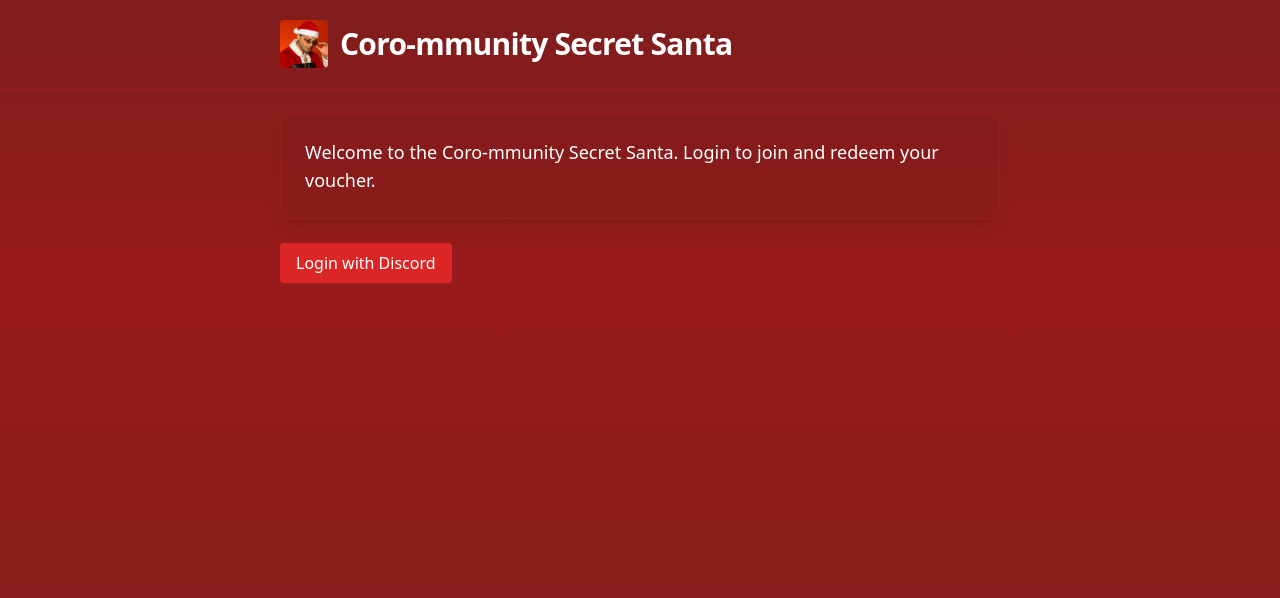
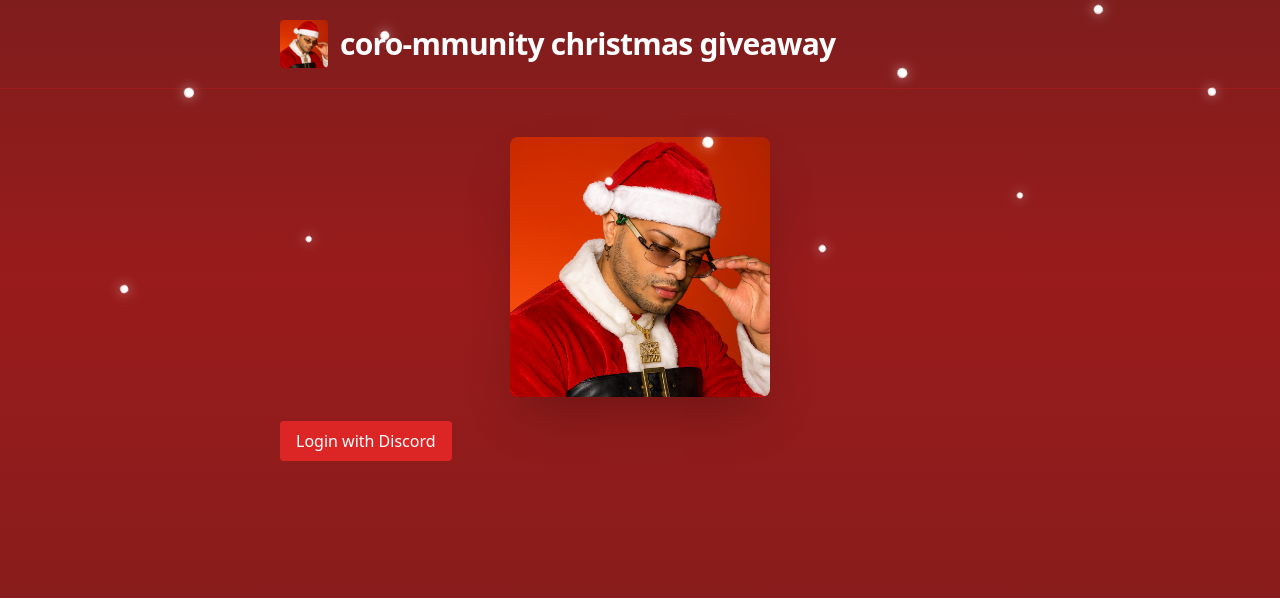
Before and after one commit to pontusproteus/coro_gift, a Next.js app: page / in a window 1280 px wide. Shown: the top 598 px of the page. Built offline with nearby package versions, Linux system fonts and the light colour scheme; no server answers.

Commit message:
changing

```diff
--- a/src/app/globals.css
+++ b/src/app/globals.css
@@ -21,3 +21,36 @@ html, body {
 .btn-secondary {
   @apply bg-emerald-600 hover:bg-emerald-700 text-white font-medium px-4 py-2 rounded;
 }
+
+.btn-cta {
+  @apply bg-red-600 hover:bg-red-700 text-white font-semibold px-6 py-3 rounded-xl shadow-lg text-xl;
+}
+
+.snow {
+  position: fixed;
+  inset: 0;
+  pointer-events: none;
+  z-index: 50;
+}
+
+.snow .flake {
+  position: absolute;
+  top: -10vh;
+  left: var(--x);
+  width: var(--size);
+  height: var(--size);
+  background: radial-gradient(circle at 30% 30%, #fff 0%, #fff 60%, rgba(255,255,255,0.85) 60%, rgba(255,255,255,0.85) 100%);
+  border-radius: 9999px;
+  filter: drop-shadow(0 0 6px rgba(255,255,255,0.6));
+  animation-name: snowDown;
+  animation-duration: var(--duration);
+  animation-timing-function: linear;
+  animation-iteration-count: infinite;
+  animation-delay: var(--delay);
+}
+
+@keyframes snowDown {
+  0% { transform: translateY(-10vh) translateX(0) rotate(0deg); opacity: 0; }
+  10% { opacity: 1; }
+  100% { transform: translateY(110vh) translateX(10vw) rotate(360deg); opacity: 1; }
+}
--- a/src/app/layout.tsx
+++ b/src/app/layout.tsx
@@ -5,11 +5,14 @@ import Image from 'next/image'
 export default function RootLayout({ children }: { children: ReactNode }) {
   return (
     <html lang="en">
+      <head>
+        <title>coro-mmunity christmas giveaway</title>
+      </head>
       <body className="min-h-screen brand-gradient text-white">
         <header className="border-b border-red-700/40">
           <div className="max-w-3xl mx-auto px-6 py-5 flex items-center gap-3">
-            <Image src="/santa-coro.png" alt="Coro-mmunity Secret Santa" width={48} height={48} className="rounded" />
-            <h1 className="text-2xl md:text-3xl font-semibold tracking-tight">Coro-mmunity Secret Santa</h1>
+            <Image src="/santa-coro.png" alt="coro-mmunity christmas giveaway" width={48} height={48} className="rounded" />
+            <h1 className="text-2xl md:text-3xl font-semibold tracking-tight">coro-mmunity christmas giveaway</h1>
           </div>
         </header>
         <main className="max-w-3xl mx-auto p-6">
--- a/src/app/page.tsx
+++ b/src/app/page.tsx
@@ -1,26 +1,45 @@
 import Link from 'next/link'
 import { getServerSession } from 'next-auth'
 import { authOptions } from '@/lib/auth'
+import Image from 'next/image'
 
 export default async function Page() {
   const session = await getServerSession(authOptions)
   return (
     <div className="space-y-6">
-      <div className="card p-6">
-        <p className="text-lg">Welcome to the Coro-mmunity Secret Santa. Login to join and redeem your voucher.</p>
+      <div className="flex flex-col items-center justify-center gap-4 pt-6">
+        <Image src="/santa-coro.png" alt="coro-mmunity christmas giveaway" width={260} height={260} className="rounded-lg shadow-2xl" />
       </div>
       {!session && (
         <a href="/api/auth/signin/discord" className="inline-block btn-primary">Login with Discord</a>
       )}
       {session && (
-        <div className="space-x-3">
-          <Link href="/redeem" className="underline">Redeem voucher</Link>
+        <>
+        <div className="flex justify-center">
+          <Link href="/redeem" className="btn-cta">Secure the bag</Link>
+        </div>
+        <div className="space-x-3 text-center pt-2">
           {session.user && (session.user as any).isAdmin && (
             <Link href="/admin" className="underline">Admin</Link>
           )}
           <a href="/api/auth/signout" className="underline">Logout</a>
         </div>
+        </>
       )}
+      <div className="snow">
+        <span className="flake" style={{ ['--x' as any]: '5%', ['--size' as any]: '8px', ['--duration' as any]: '12s', ['--delay' as any]: '0s' }} />
+        <span className="flake" style={{ ['--x' as any]: '12%', ['--size' as any]: '10px', ['--duration' as any]: '14s', ['--delay' as any]: '2s' }} />
+        <span className="flake" style={{ ['--x' as any]: '20%', ['--size' as any]: '6px', ['--duration' as any]: '11s', ['--delay' as any]: '1s' }} />
+        <span className="flake" style={{ ['--x' as any]: '28%', ['--size' as any]: '9px', ['--duration' as any]: '13s', ['--delay' as any]: '3s' }} />
+        <span className="flake" style={{ ['--x' as any]: '36%', ['--size' as any]: '7px', ['--duration' as any]: '12s', ['--delay' as any]: '4s' }} />
+        <span className="flake" style={{ ['--x' as any]: '44%', ['--size' as any]: '8px', ['--duration' as any]: '10s', ['--delay' as any]: '2s' }} />
+        <span className="flake" style={{ ['--x' as any]: '52%', ['--size' as any]: '11px', ['--duration' as any]: '15s', ['--delay' as any]: '1s' }} />
+        <span className="flake" style={{ ['--x' as any]: '60%', ['--size' as any]: '7px', ['--duration' as any]: '12s', ['--delay' as any]: '0.5s' }} />
+        <span className="flake" style={{ ['--x' as any]: '68%', ['--size' as any]: '10px', ['--duration' as any]: '13s', ['--delay' as any]: '2.5s' }} />
+        <span className="flake" style={{ ['--x' as any]: '76%', ['--size' as any]: '6px', ['--duration' as any]: '11s', ['--delay' as any]: '1.5s' }} />
+        <span className="flake" style={{ ['--x' as any]: '84%', ['--size' as any]: '9px', ['--duration' as any]: '12s', ['--delay' as any]: '3.5s' }} />
+        <span className="flake" style={{ ['--x' as any]: '92%', ['--size' as any]: '8px', ['--duration' as any]: '14s', ['--delay' as any]: '2s' }} />
+      </div>
     </div>
   )
 }
--- a/src/app/redeem/page.tsx
+++ b/src/app/redeem/page.tsx
@@ -25,10 +25,10 @@ export default async function RedeemPage() {
   }
   return (
     <div className="space-y-4">
-      <h2 className="text-2xl">Redeem voucher</h2>
+      <h2 className="text-2xl">Secure the bag</h2>
       {!voucher && (
         <form action={assign}>
-          <button className="bg-indigo-500 hover:bg-indigo-600 px-4 py-2 rounded">Assign me a voucher</button>
+          <button className="btn-cta">Assign me a voucher</button>
         </form>
       )}
       {voucher && (
```
